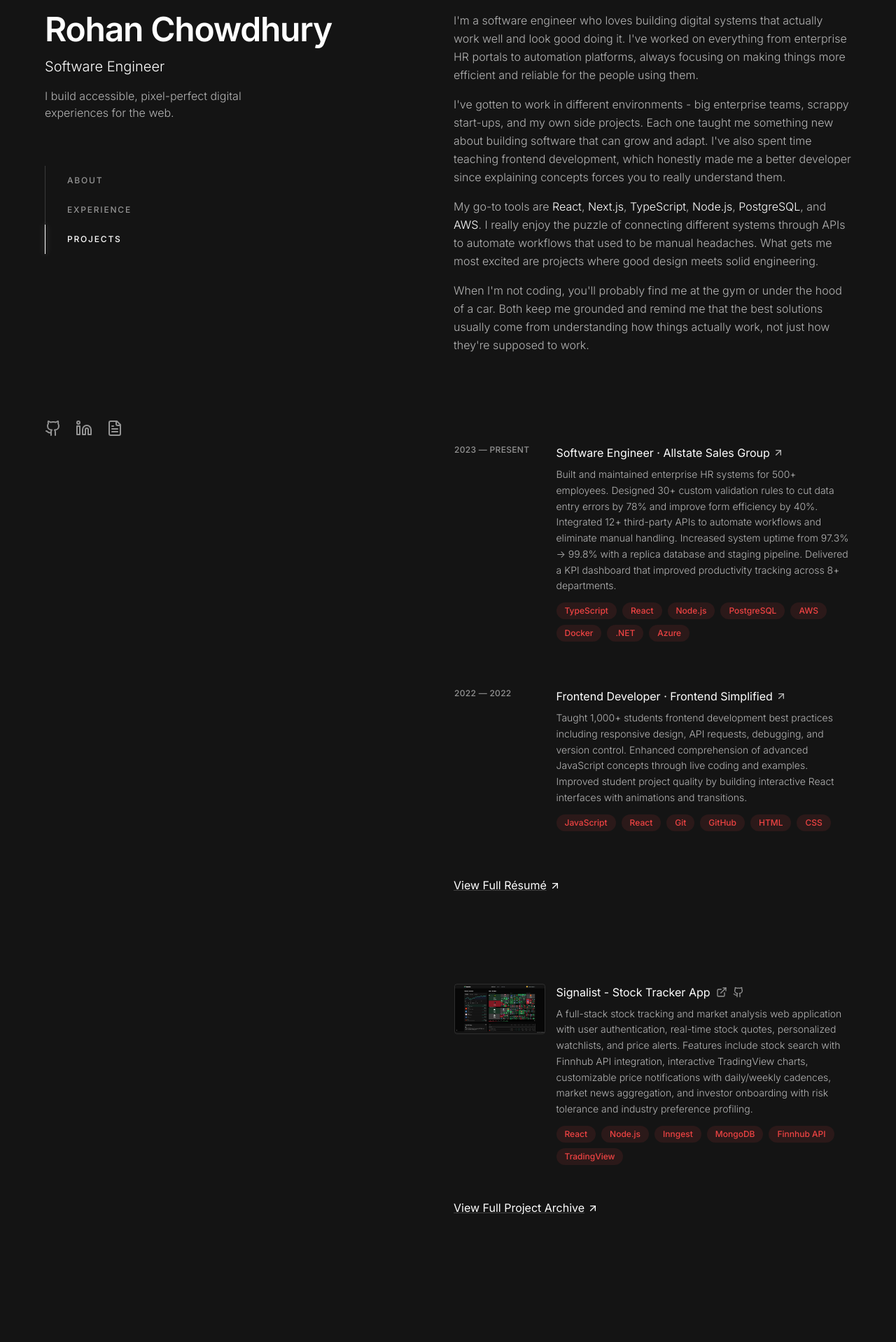
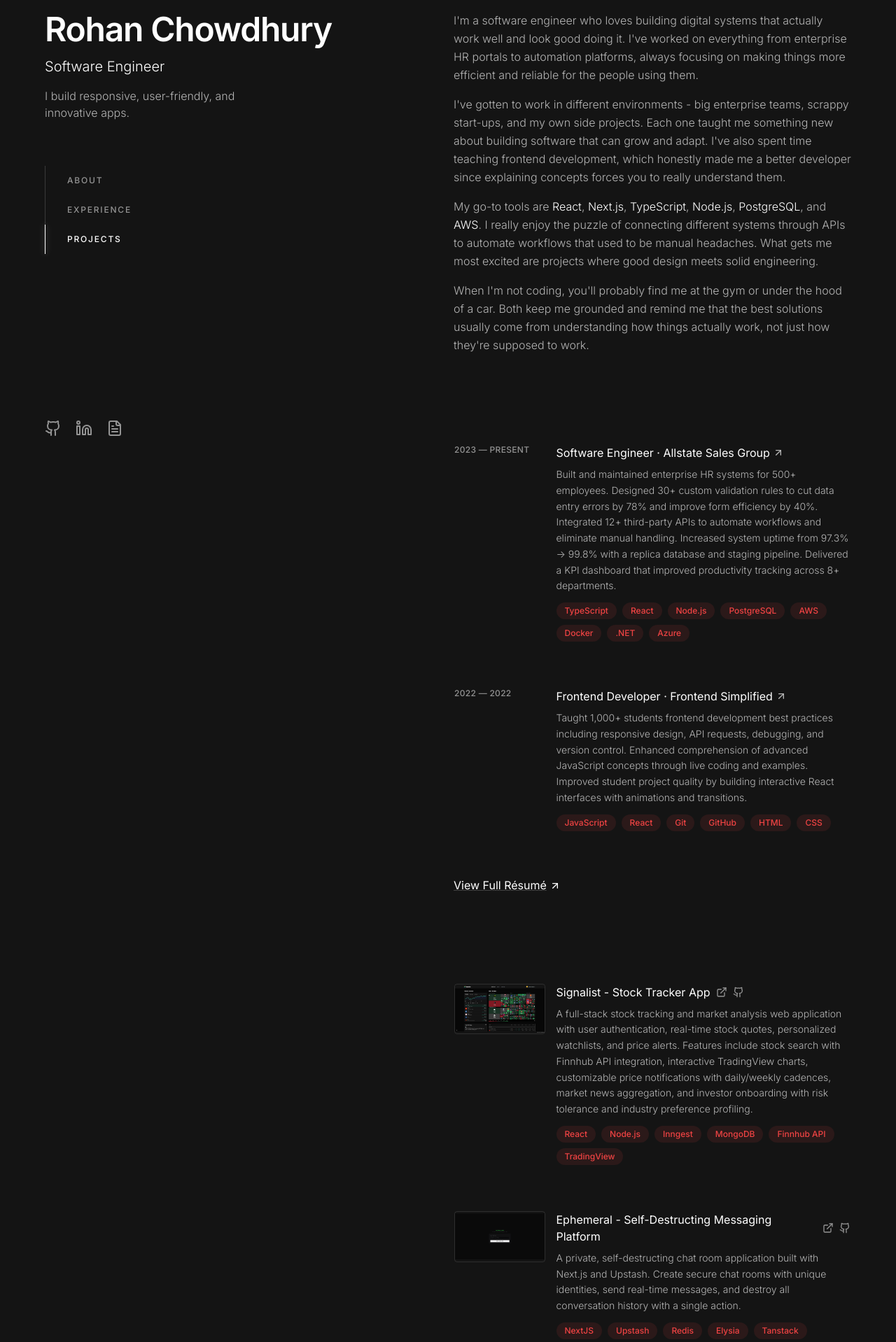
Before and after one commit to chowdhuryrz/rohan-chowdhury-portfolio_v2, a React (Vite) app: page / in a window 1280 px wide. Shown: the part 80-1998 px from the top of the page at 70% size. Built offline with nearby package versions, Linux system fonts and the light colour scheme.

Commit message:
add new project, change some stuff up

```diff
--- a/src/components/portfolio/LeftSidebar.tsx
+++ b/src/components/portfolio/LeftSidebar.tsx
@@ -1,28 +1,29 @@
-import { Github, Linkedin, FileText } from 'lucide-react';
-import { NAVIGATION_ITEMS, SOCIAL_LINKS, CONTACT } from '@/config/constants';
+import { Github, Linkedin, FileText } from "lucide-react";
+import { NAVIGATION_ITEMS, SOCIAL_LINKS, CONTACT } from "@/config/constants";
 
 interface LeftSidebarProps {
   activeSection: string;
   onNavigate: (sectionId: string) => void;
 }
 
-export const LeftSidebar = ({ activeSection, onNavigate }: LeftSidebarProps) => {
+export const LeftSidebar = ({
+  activeSection,
+  onNavigate,
+}: LeftSidebarProps) => {
   return (
     <div className="hidden xl:block xl:sticky xl:top-24 xl:h-[calc(100vh-6rem)] xl:flex xl:flex-col xl:justify-between xl:pb-24">
       <div>
         <h1 className="text-5xl font-semibold tracking-tight leading-[1.1] text-white mb-3">
           <button
-            onClick={() => onNavigate('about')}
+            onClick={() => onNavigate("about")}
             className="cursor-pointer"
           >
             {CONTACT.name}
           </button>
         </h1>
-        <h2 className="text-xl font-light text-white mb-4">
-          {CONTACT.title}
-        </h2>
+        <h2 className="text-xl font-light text-white mb-4">{CONTACT.title}</h2>
         <p className="text-base font-light text-text-secondary max-w-[320px] leading-normal mb-16">
-          I build accessible, pixel-perfect digital experiences for the web.
+          I build responsive, user-friendly, and innovative apps.
         </p>
 
         <nav className="mb-24">
@@ -31,7 +32,9 @@
               <li key={item.id}>
                 <button
                   onClick={() => onNavigate(item.id)}
-                  className={`nav-link ${activeSection === item.id ? 'active' : ''}`}
+                  className={`nav-link ${
+                    activeSection === item.id ? "active" : ""
+                  }`}
                 >
                   {item.label}
                 </button>
@@ -43,7 +46,12 @@
 
       <div className="flex gap-5">
         {SOCIAL_LINKS.map(({ name, href, label }) => {
-          const Icon = name === 'github' ? Github : name === 'linkedin' ? Linkedin : FileText;
+          const Icon =
+            name === "github"
+              ? Github
+              : name === "linkedin"
+              ? Linkedin
+              : FileText;
           return (
             <a
               key={name}
--- a/src/components/portfolio/MobileHeader.tsx
+++ b/src/components/portfolio/MobileHeader.tsx
@@ -1,5 +1,5 @@
-import { Github, Linkedin, FileText } from 'lucide-react';
-import { CONTACT, SOCIAL_LINKS } from '@/config/constants';
+import { Github, Linkedin, FileText } from "lucide-react";
+import { CONTACT, SOCIAL_LINKS } from "@/config/constants";
 
 export const MobileHeader = () => {
   return (
@@ -11,12 +11,17 @@
         {CONTACT.title}
       </h2>
       <p className="text-base sm:text-lg font-light text-text-secondary leading-relaxed mb-6 max-w-[90%]">
-        I build accessible, pixel-perfect digital experiences for the web.
+        I build responsive, user-friendly, and innovative apps.
       </p>
 
       <div className="flex gap-5 mb-24">
         {SOCIAL_LINKS.map(({ name, href, label }) => {
-          const Icon = name === 'github' ? Github : name === 'linkedin' ? Linkedin : FileText;
+          const Icon =
+            name === "github"
+              ? Github
+              : name === "linkedin"
+              ? Linkedin
+              : FileText;
           return (
             <a
               key={name}
--- a/src/components/portfolio/RightContent.tsx
+++ b/src/components/portfolio/RightContent.tsx
@@ -1,6 +1,12 @@
-import { ExternalLink, ArrowUpRight, Star, Download, Github } from 'lucide-react';
-import { EXPERIENCES, PROJECTS, ABOUT_SECTIONS } from '@/config/data';
-import { RESUME_URL, SOCIAL_LINKS, CONTACT } from '@/config/constants';
+import {
+  ExternalLink,
+  ArrowUpRight,
+  Star,
+  Download,
+  Github,
+} from "lucide-react";
+import { EXPERIENCES, PROJECTS, ABOUT_SECTIONS } from "@/config/data";
+import { RESUME_URL, SOCIAL_LINKS, CONTACT } from "@/config/constants";
 
 export const RightContent = () => {
   return (
@@ -9,23 +15,50 @@
         {/* About Section */}
         <section id="about" data-section>
           <div className="space-y-4">
-              {ABOUT_SECTIONS.map((paragraph, index) => (
-                <p key={index} className="text-text-secondary leading-relaxed text-base font-light">
-                  {paragraph.split(/(\bAllstate Sales Group\b|\bFrontend Simplified\b|\bMcGill Scheduler\b|\bEmpor\b|\bReact\b|\bNext\.js\b|\bTypeScript\b|\bNode\.js\b|\bPostgreSQL\b|\bAWS\b)/).map((part, partIndex) => {
-                    if (['Allstate Sales Group', 'Frontend Simplified', 'McGill Scheduler', 'Empor', 'React', 'Next.js', 'TypeScript', 'Node.js', 'PostgreSQL', 'AWS'].includes(part)) {
-                      return <span key={partIndex} className="text-text-primary font-light">{part}</span>;
+            {ABOUT_SECTIONS.map((paragraph, index) => (
+              <p
+                key={index}
+                className="text-text-secondary leading-relaxed text-base font-light"
+              >
+                {paragraph
+                  .split(
+                    /(\bAllstate Sales Group\b|\bFrontend Simplified\b|\bMcGill Scheduler\b|\bEmpor\b|\bReact\b|\bNext\.js\b|\bTypeScript\b|\bNode\.js\b|\bPostgreSQL\b|\bAWS\b)/
+                  )
+                  .map((part, partIndex) => {
+                    if (
+                      [
+                        "Allstate Sales Group",
+                        "Frontend Simplified",
+                        "McGill Scheduler",
+                        "Empor",
+                        "React",
+                        "Next.js",
+                        "TypeScript",
+                        "Node.js",
+                        "PostgreSQL",
+                        "AWS",
+                      ].includes(part)
+                    ) {
+                      return (
+                        <span
+                          key={partIndex}
+                          className="text-text-primary font-light"
+                        >
+                          {part}
+                        </span>
+                      );
                     }
                     return part;
                   })}
-                </p>
-              ))}
+              </p>
+            ))}
           </div>
         </section>
 
         {/* Experience Section */}
         <section id="experience" data-section>
           <div className="space-y-8 xl:space-y-12">
-              {EXPERIENCES.map((experience, index) => (
+            {EXPERIENCES.map((experience, index) => (
               <div key={index} className="group experience-card">
                 <div className="grid grid-cols-1 xl:grid-cols-4 gap-4">
                   <div className="xl:col-span-1">
@@ -70,7 +103,7 @@
         {/* Projects Section */}
         <section id="projects" data-section>
           <div className="space-y-8 xl:space-y-12">
-              {PROJECTS.map((project, index) => (
+            {PROJECTS.map((project, index) => (
               <div key={index} className="group experience-card">
                 <div className="grid grid-cols-1 xl:grid-cols-4 gap-4">
                   <div className="xl:col-span-1">
@@ -111,17 +144,21 @@
                       {project.description}
                     </p>
 
-                    {'stars' in project && (
+                    {"stars" in project && (
                       <div className="flex items-center gap-1 mb-3">
                         <Star className="w-4 h-4 text-text-muted" />
-                        <span className="text-text-muted text-sm">{project.stars.toLocaleString()}</span>
+                        <span className="text-text-muted text-sm">
+                          {project.stars.toLocaleString()}
+                        </span>
                       </div>
                     )}
 
-                    {'downloads' in project && (
+                    {"downloads" in project && (
                       <div className="flex items-center gap-1 mb-3">
                         <Download className="w-4 h-4 text-text-muted" />
-                        <span className="text-text-muted text-sm">{project.downloads}</span>
+                        <span className="text-text-muted text-sm">
+                          {project.downloads}
+                        </span>
                       </div>
                     )}
 
@@ -139,7 +176,7 @@
 
             <div className="mt-12">
               <a
-                href={SOCIAL_LINKS.find(link => link.name === 'github')?.href}
+                href={SOCIAL_LINKS.find((link) => link.name === "github")?.href}
                 target="_blank"
                 rel="noopener noreferrer"
                 className="text-white underline decoration-white/20 hover:decoration-white transition-colors"
@@ -154,7 +191,8 @@
         {/* Contact */}
         <section className="pt-8 xl:pt-12">
           <p className="text-text-secondary leading-relaxed text-base font-light mb-6">
-            I'm always interested in new opportunities and interesting projects. Feel free to reach out if you'd like to connect.
+            I'm always interested in new opportunities and interesting projects.
+            Feel free to reach out if you'd like to connect.
           </p>
           <a
             href={`mailto:${CONTACT.email}`}
@@ -168,7 +206,8 @@
         {/* Footer */}
         <footer className="pt-12 xl:pt-16 pb-16 xl:pb-24">
           <p className="text-white/50 text-sm leading-relaxed">
-            © {new Date().getFullYear()} Rohan Chowdhury. Designed and built with attention to detail.
+            © {new Date().getFullYear()} Rohan Chowdhury. Designed and built
+            with attention to detail.
           </p>
         </footer>
       </main>
--- a/src/config/constants.ts
+++ b/src/config/constants.ts
@@ -2,37 +2,37 @@
 export const SCROLL_THRESHOLD = 96;
 
 export const NAVIGATION_ITEMS = [
-  { id: 'about', label: 'About' },
-  { id: 'experience', label: 'Experience' },
-  { id: 'projects', label: 'Projects' },
+  { id: "about", label: "About" },
+  { id: "experience", label: "Experience" },
+  { id: "projects", label: "Projects" },
 ] as const;
 
 export const SOCIAL_LINKS = [
   {
-    name: 'github',
-    href: 'https://github.com/chowdhuryrz',
-    label: 'GitHub'
+    name: "github",
+    href: "https://github.com/chowdhuryrz",
+    label: "GitHub",
   },
   {
-    name: 'linkedin',
-    href: 'https://www.linkedin.com/in/rohancho/',
-    label: 'LinkedIn'
+    name: "linkedin",
+    href: "https://www.linkedin.com/in/rohancho/",
+    label: "LinkedIn",
   },
   {
-    name: 'resume',
-    href: '/Rohan_Chowdhury_Resume_Final.pdf',
-    label: 'Resume'
+    name: "resume",
+    href: "/Rohan_Chowdhury_Resume_Final.pdf",
+    label: "Resume",
   },
 ] as const;
 
 export const CONTACT = {
-  email: 'rmc.2917@gmail.com',
-  name: 'Rohan Chowdhury',
-  title: 'Software Engineer',
-  tagline: 'I build reliable, data-driven web apps and automations.',
+  email: "rmc.2917@gmail.com",
+  name: "Rohan Chowdhury",
+  title: "Software Engineer",
+  tagline: "I build responsive, user-friendly, and innovative apps",
 } as const;
 
-export const RESUME_URL = '/Rohan_Chowdhury_Resume_Final.pdf';
+export const RESUME_URL = "/Rohan_Chowdhury_Resume_Final.pdf";
 
-export type NavigationItem = typeof NAVIGATION_ITEMS[number];
-export type SocialLink = typeof SOCIAL_LINKS[number];
+export type NavigationItem = (typeof NAVIGATION_ITEMS)[number];
+export type SocialLink = (typeof SOCIAL_LINKS)[number];
--- a/src/config/data.ts
+++ b/src/config/data.ts
@@ -47,6 +47,24 @@
       github: "https://github.com/chowdhuryrz/signalist-stock-tracker-app",
     },
   },
+  {
+    title: "Ephemeral - Self-Destructing Messaging Platform",
+    description:
+      "A private, self-destructing chat room application built with Next.js and Upstash. Create secure chat rooms with unique identities, send real-time messages, and destroy all conversation history with a single action.",
+    technologies: [
+      "NextJS",
+      "Upstash",
+      "Redis",
+      "Elysia",
+      "Tanstack",
+      "WebSockets",
+    ],
+    image: "/ephemeral.png",
+    links: {
+      external: "https://ephemeral-murex.vercel.app/",
+      github: "https://github.com/chowdhuryrz/ephemeral",
+    },
+  },
 ] as const;
 
 export const ABOUT_SECTIONS = [
```
Also changed, not shown: public/ephemeral.png (added).
